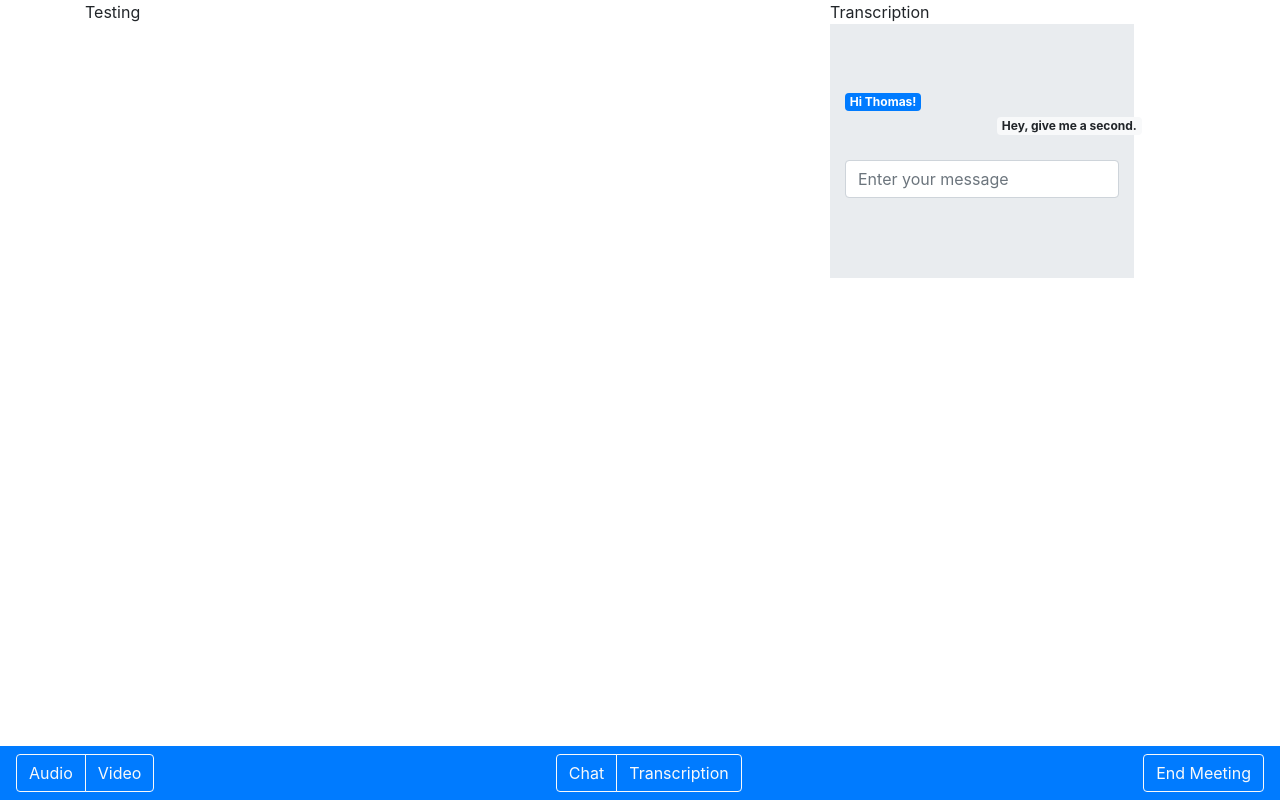
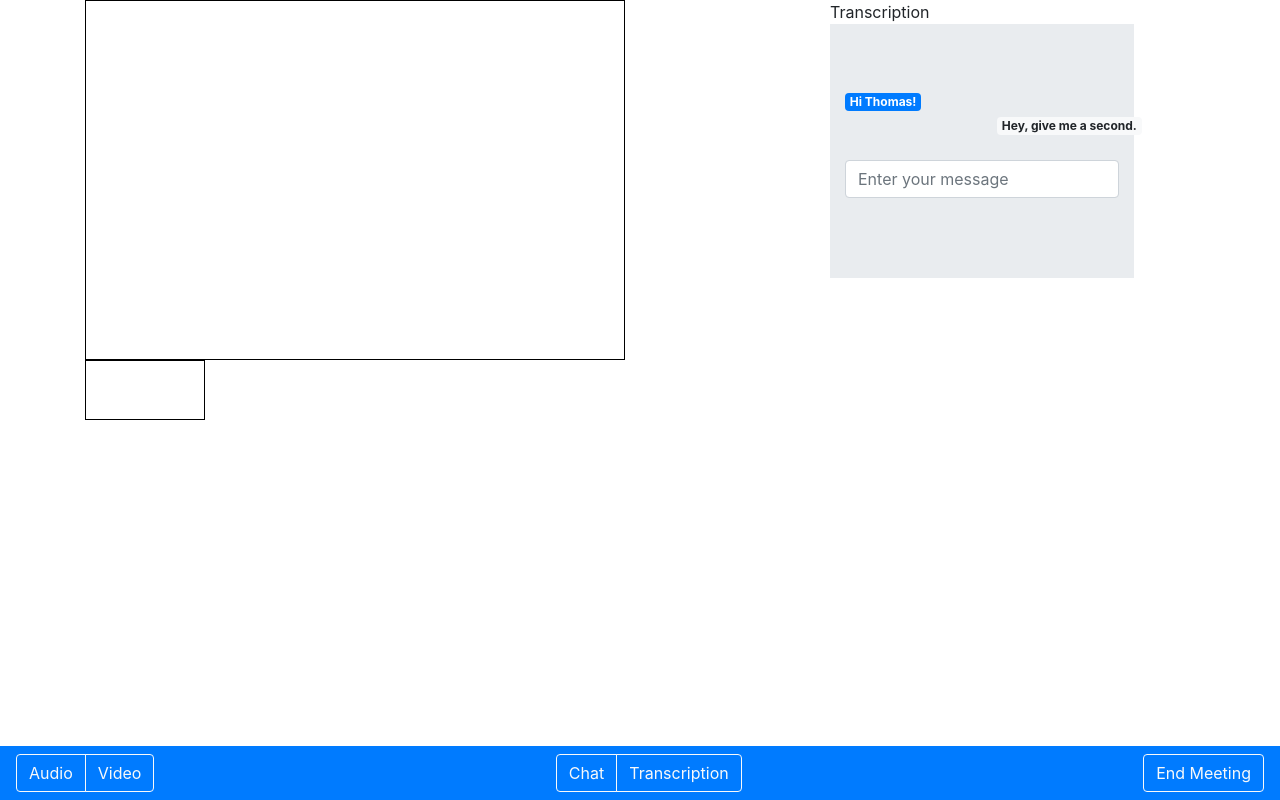
Before and after one commit to JefferyT/VideoCallCaptioning, a React (Create React App) app in the folder Client/video-call-app/: page /videoCall in a window 1280 px wide. Built offline with nearby package versions, Linux system fonts and the light colour scheme.

Commit message:
added canvases

```diff
--- a/Client/video-call-app/src/App.js
+++ b/Client/video-call-app/src/App.js
@@ -10,7 +10,6 @@ import Form from 'react-bootstrap/Form';
 import Navbar from 'react-bootstrap/Navbar';
 import {Route, Switch, NavLink, Redirect} from "react-router-dom";
 import Badge from 'react-bootstrap/Badge';
-import Card from 'react-bootstrap/Card';
 
 
 class App extends Component {
@@ -85,7 +84,7 @@ class MainPage extends Component {
       <div>
         <Container>
           <Row>
-            <Col md="8">Testing</Col>
+            <Col md="8"><Video /></Col>
             <Col>
               <Row>Transcription</Row>
               <Row><MessageList /></Row>
@@ -123,10 +122,10 @@ class NavBar extends Component {
 class Video extends Component {
   render() {
     return(
-      <div>
-
+      <div className="video-container">
+        <canvas id="video-canvas"></canvas>
+        <canvas id="user-video"></canvas>
       </div>
-
     )
   }
 }
--- a/Client/video-call-app/src/index.css
+++ b/Client/video-call-app/src/index.css
@@ -1,13 +1,17 @@
-body {
-  margin: 0;
-  font-family: -apple-system, BlinkMacSystemFont, 'Segoe UI', 'Roboto', 'Oxygen',
-    'Ubuntu', 'Cantarell', 'Fira Sans', 'Droid Sans', 'Helvetica Neue',
-    sans-serif;
-  -webkit-font-smoothing: antialiased;
-  -moz-osx-font-smoothing: grayscale;
+#video-canvas {
+  width: 540px;
+  height: 360px;
+  border:1px solid #000;
 }
 
-code {
-  font-family: source-code-pro, Menlo, Monaco, Consolas, 'Courier New',
-    monospace;
+#user-video {
+  width: 120px;
+  height: 60px;
+  border: 1px solid #000;
 }
+
+.video-container {
+  display: flex;
+  flex-direction: column;
+  justify-content: center;
+}
```
